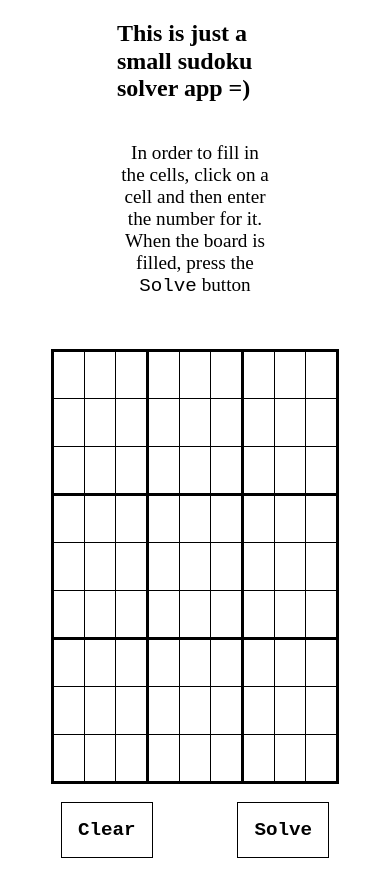
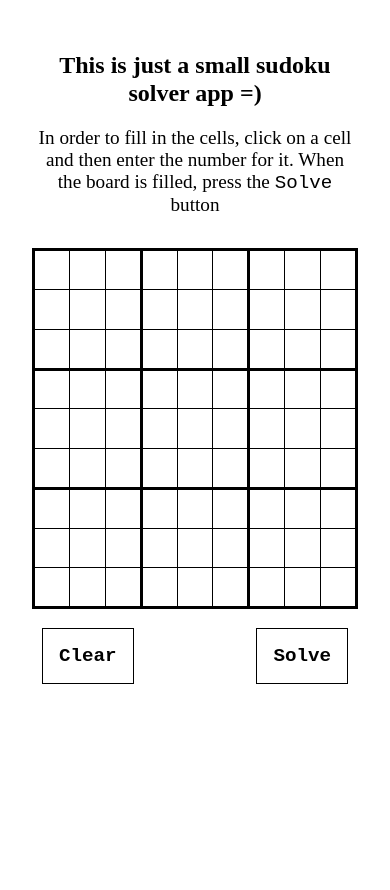
Before and after one commit to StanislavBreadless/smart-sudoku-solver, a website built with webpack: page src/index.html in a window 390 px wide. After the commit the page ends 844 px from the top, so only its background shows below. Built offline with nearby package versions, Linux system fonts and the light colour scheme.

Commit message:
Added basic responsiveness

```diff
--- a/src/index.html
+++ b/src/index.html
@@ -9,11 +9,12 @@
 
 <body>
   <main class="main-content">
-    <h2>This is just a small sudoku solver app =)</h2>
-    <p class="app-description">In order to fill in the cells, click on a cell and then enter the number for it.
-        When the board is filled, press the <code>Solve</code> button
-    </p>
+
     <div class="app">
+      <h2 class="app-title">This is just a small sudoku solver app =)</h2>
+      <p class="app-description">In order to fill in the cells, click on a cell and then enter the number for it.
+          When the board is filled, press the <code>Solve</code> button
+      </p>
       <div class="sudoku-table-wrapper">
         <table class="sudoku-input-table">
 
--- a/src/stylesheets/style.css
+++ b/src/stylesheets/style.css
@@ -3,7 +3,7 @@
     align-items: center;
     flex-direction: column;
 
-    max-width: 40%;
+    max-width: 500px;
     margin: 0px auto;
 }
 
@@ -11,15 +11,21 @@
     margin: 2rem;
 }
 
-.sudoku-table-wrapper {
-  position: relative;
-}
-
 .app-description {
     text-align: center;
 
     font-size: 1.2rem;
 }
+
+.app-title {
+    text-align: center;
+}
+
+.sudoku-table-wrapper {
+  margin-top: 2rem;
+  position: relative;
+}
+
 
 .sudoku-input-table {
     border: 3px solid black;
@@ -153,3 +159,9 @@
   display: flex;
   justify-content: center;
 }
+
+@media (max-width: 450px) {
+    .sudoku-input-cell {
+        height: calc((100vw - 2rem) / 9);
+    }
+}
```
